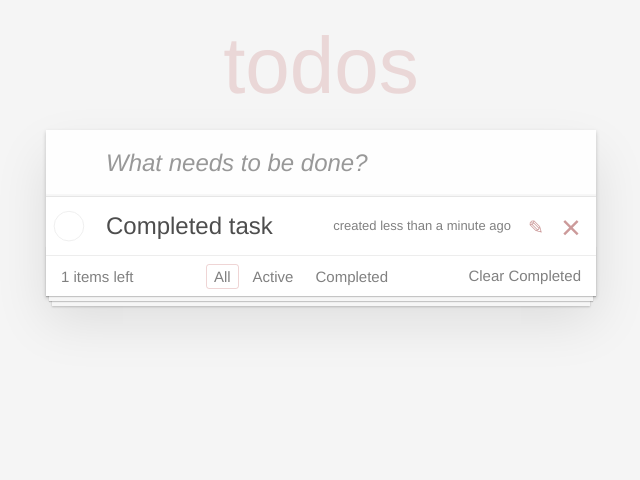
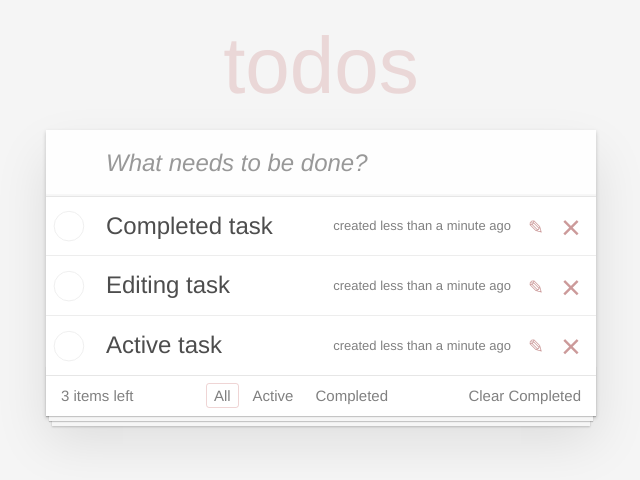
Before and after one commit to Raadius/Todo-App, a React (Create React App) app: page / in a window 1280 px wide. Shown: the top 480 px of the page, without its empty margins (319-959 px from the left). Built offline with nearby package versions, Linux system fonts and the light colour scheme.

Commit message:
added some new methods

```diff
--- a/src/components/App/App.js
+++ b/src/components/App/App.js
@@ -8,6 +8,8 @@ import "./App.css";
 
 
 export default class App extends Component {
+
+    nextId = 0;
 
     state = {
         todoData: [
@@ -21,18 +23,38 @@ export default class App extends Component {
             {
                 id: 2,
                 description: "Editing task",
-                editable: true,
+                editable: false,
                 completed: false,
                 created: `created ${formatDistanceToNow(new Date(), {addSuffix: true})}`,
             },
             {
                 id: 3,
                 description: "Active task",
-                editable: true,
+                editable: false,
                 completed: false,
                 created: `created ${formatDistanceToNow(new Date(), {addSuffix: true})}`,
             }
         ]
+    }
+
+    createTodoItem = (label) => {
+        return {
+            id: this.nextId++,
+            description: label,
+            editable: false,
+            completed: false,
+            created: `created ${formatDistanceToNow(new Date(), {addSuffix: true})}`,
+        };
+    }
+
+    addItem = (text) => {
+        const newItem = this.createTodoItem(text);
+        this.setState(({ todoData }) => {
+            const newArr = [...todoData, newItem];
+            return {
+                todoData: newArr
+            }
+        })
     }
 
     deleteTask = (id) => {
@@ -56,6 +78,10 @@ export default class App extends Component {
         });
     }
     render() {
+        const { todoData } = this.state
+        const activeTasks = todoData.filter((item) => !item.completed).length;
+        console.log(activeTasks);
+
         return (
             <section className="todoapp">
                 <NewTaskForm />
@@ -63,7 +89,7 @@ export default class App extends Component {
                     <TaskList items={ this.state.todoData }
                               onDeleted={this.deleteTask}
                               onCheckDone={this.onCheckDone} />
-                    <Footer />
+                    <Footer activeTasks={activeTasks}/>
                 </section>
             </section>
         );
--- a/src/components/Footer/Footer.js
+++ b/src/components/Footer/Footer.js
@@ -4,9 +4,11 @@ import TaskFilters from "../TasksFilter";
 
 export default class Footer extends Component {
     render() {
+        const { activeTasks } = this.props;
+
         return (
             <footer className="footer">
-                <span className="todo-count">1 items left</span>
+                <span className="todo-count">{activeTasks} items left</span>
                 <TaskFilters />
                 <button className="clear-completed">Clear Completed</button>
             </footer>
```
